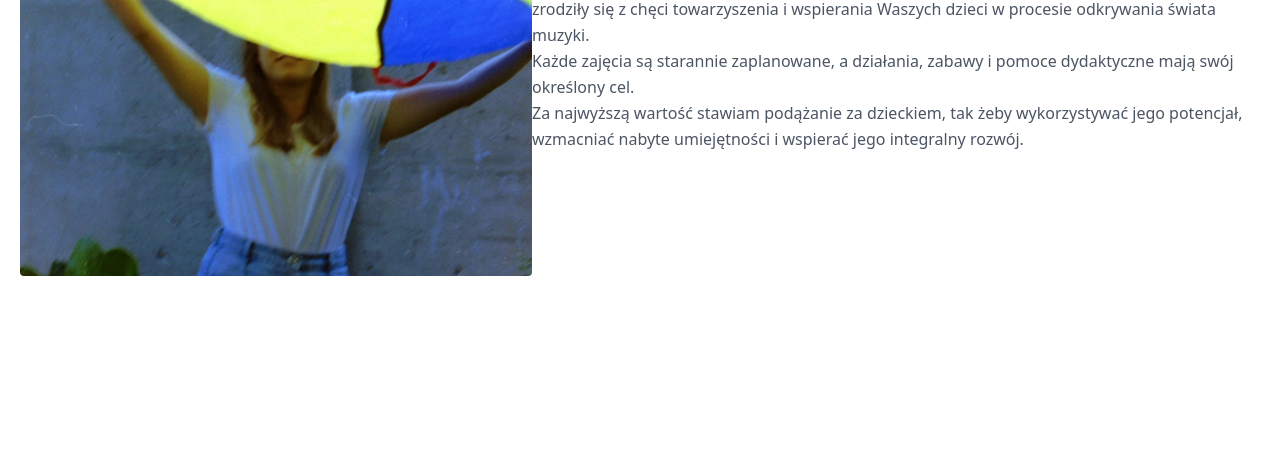
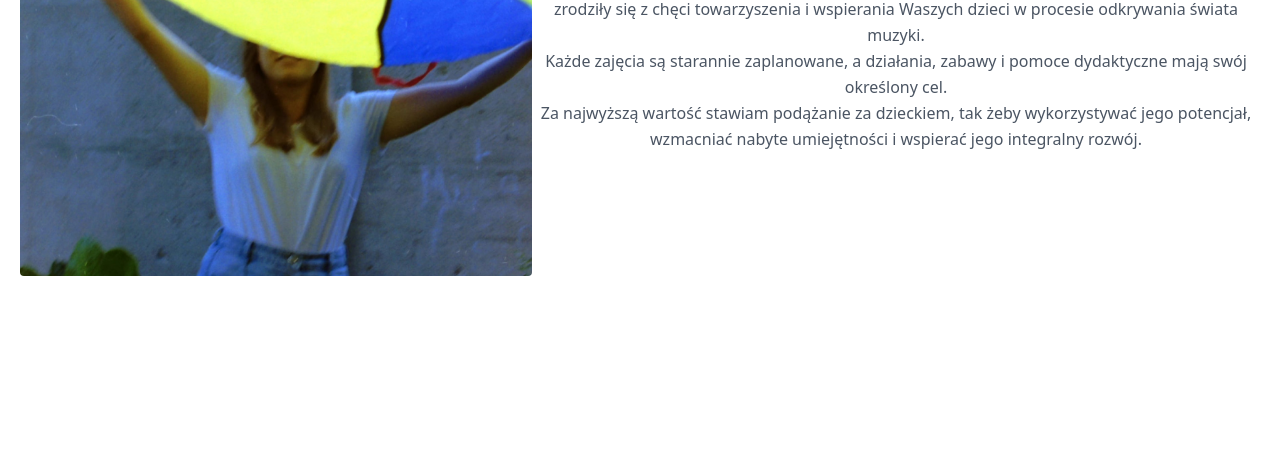
Before and after one commit to Lukasz-Szymanski/Bobotrele-New, a website: page Bobotrele/index.html in a window 1280 px wide. Shown: the part 346-800 px from the top of the page. Drawn offline with Linux system fonts and the light colour scheme.

Commit message:
Refactor index.html: simplify flex properties in the layout for improved alignment and responsiveness in the 'home' section.

```diff
--- a/Bobotrele/index.html
+++ b/Bobotrele/index.html
@@ -53,7 +53,7 @@
             src="./assets/gordon-hero-1.png" />
         </div>
         <div
-          class="lg:flex-grow md:w-1/2 lg:pl-24 md:pl-16 flex flex-col md:items-start md:text-left items-center text-center">
+          class="lg:flex-grow md:w-1/2 lg:pl-24 md:pl-16 flex flex-col items-center text-center">
           <h1
             class="title-font sm:text-4xl text-3xl mb-4 font-medium text-gray-900">
             Bobotrele
```
